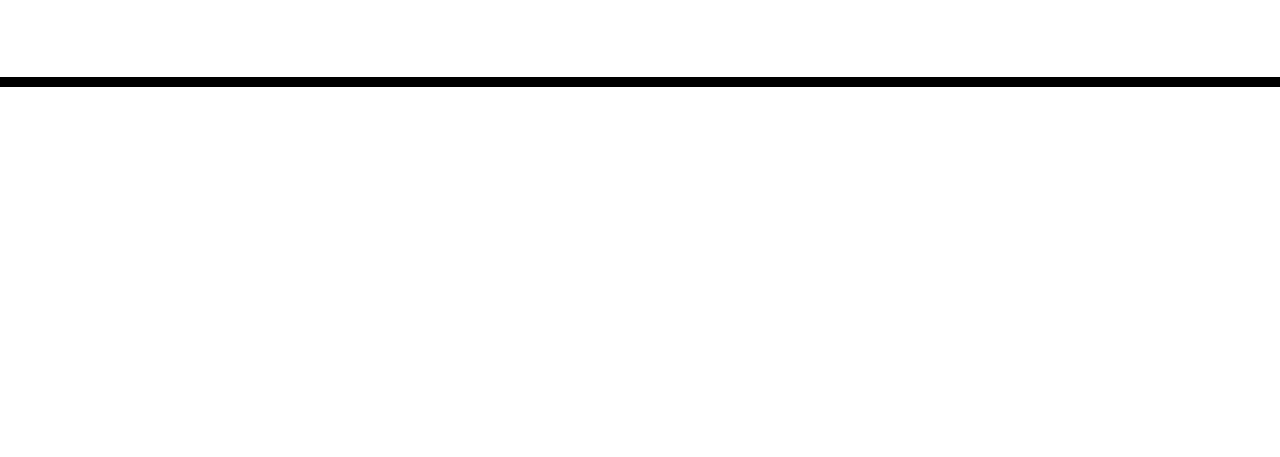
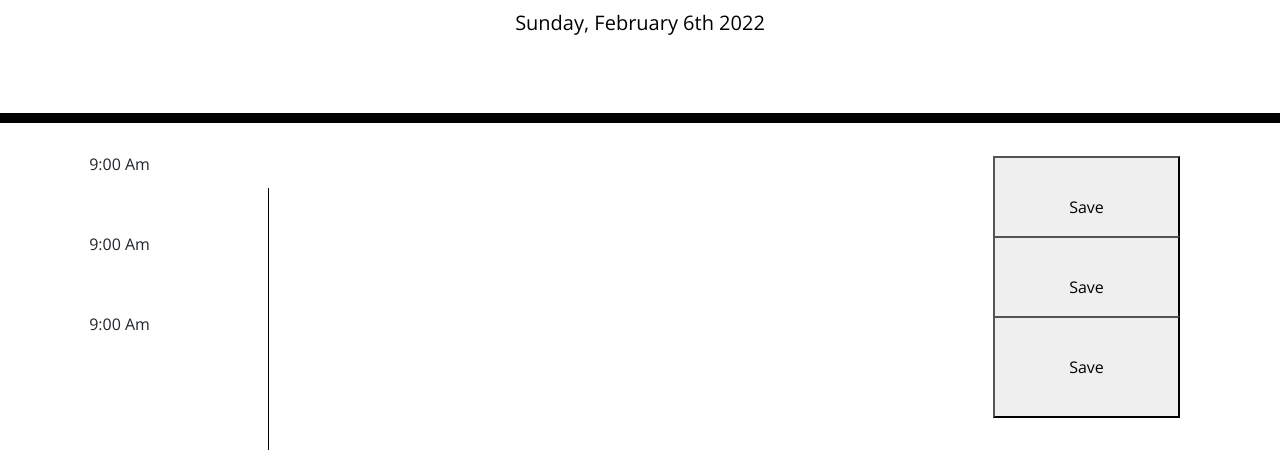
Before and after one commit to Ssrr17/Work-Day-Scheduler, a plain HTML site: page index.html in a window 1280 px wide. Shown: the part 181-638 px from the top of the page. Drawn offline with nearby package versions, Linux system fonts and the light colour scheme.

Commit message:
blocks created

```diff
--- a/CSS/style.css
+++ b/CSS/style.css
@@ -1,3 +1,4 @@
+
 body {
   font-family: 'Open Sans', sans-serif;
   font-size: 16px;
@@ -11,6 +12,9 @@ textarea{
   color: #000000;
   border-left: 1px solid black;
   padding: 10px;
+  width: 100%;
+  height: 100%;
+  overflow: auto;
 }
 
 .jumbotron {
@@ -33,7 +37,10 @@ textarea{
 .row {
   white-space: pre-wrap;
   height: 80px;
-  border-top: 1px solid white;;
+  border-top: 1px solid white;
+ display: flex;
+ width: 100%;
+
 }
 
 .hour {
--- a/JS/script.js
+++ b/JS/script.js
@@ -1,3 +1,19 @@
-dayByDay = function(){
-//dynamic day creation
+//get and display the current date
+//create blocks for business hours
+//get user input info
+//save info to local storage
+//make time loops for past, present and future
+//colour code time status
+//
+
+
+
+
+
+function getHeaderDate() {
+    var toDay = moment().format('dddd, MMMM Do YYYY');
+    $("#currentDay").text(toDay);
+    console.log(toDay);
 }
+
+getHeaderDate()
--- a/index.html
+++ b/index.html
@@ -1,23 +1,14 @@
 <!DOCTYPE html>
 <html lang="en">
+
 <head>
   <meta charset="UTF-8" />
   <meta name="viewport" content="width=device-width, initial-scale=1.0" />
   <meta http-equiv="X-UA-Compatible" content="ie=edge" />
-    <link
-      rel="stylesheet"
-      href="https://stackpath.bootstrapcdn.com/bootstrap/4.3.1/css/bootstrap.min.css"
-    />
-    <link
-      rel="stylesheet"
-      href="https://use.fontawesome.com/releases/v5.8.1/css/all.css"
-      integrity="sha384-50oBUHEmvpQ+1lW4y57PTFmhCaXp0ML5d60M1M7uH2+nqUivzIebhndOJK28anvf"
-      crossorigin="anonymous"
-    />
-    <link
-      href="https://fonts.googleapis.com/css?family=Open+Sans&display=swap"
-      rel="stylesheet"
-    />
+  <link rel="stylesheet" href="https://stackpath.bootstrapcdn.com/bootstrap/4.3.1/css/bootstrap.min.css" />
+  <link rel="stylesheet" href="https://use.fontawesome.com/releases/v5.8.1/css/all.css"
+    integrity="sha384-50oBUHEmvpQ+1lW4y57PTFmhCaXp0ML5d60M1M7uH2+nqUivzIebhndOJK28anvf" crossorigin="anonymous" />
+  <link href="https://fonts.googleapis.com/css?family=Open+Sans&display=swap" rel="stylesheet" />
   <link rel="stylesheet" href="./CSS/style.css" />
   <title>Work Day Scheduler</title>
 </head>
@@ -28,11 +19,43 @@
     <p class="lead">A simple calendar app for scheduling your work day</p>
     <p id="currentDay" class="lead"></p>
   </header>
-    <div class="container">
   <!-- Timeblocks go here -->
+  <main class="container">
+
+    <form class="row">
+
+      <div class="col"> 9:00 Am </div>
+      <div class="col-8">
+        <textarea name="textarea" id="past"></textarea>
       </div>
+      <button class= "col"> Save </button>
+    </form>
+
+
+
+    <form class="row">
+
+      <div class="col"> 9:00 Am </div>
+      <div class="col-8">
+        <textarea name="textarea" id="past"></textarea>
+      </div>
+      <button class= "col"> Save </button>
+    </form>
+    <form class="row">
+
+      <div class="col"> 9:00 Am </div>
+      <div class="col-8">
+        <textarea name="textarea" id="past"></textarea>
+      </div>
+      <button class= "col"> Save </button>
+    </form>
+
+  </main>
 
   <script src="https://code.jquery.com/jquery-3.4.1.min.js"></script>
   <script src="https://cdnjs.cloudflare.com/ajax/libs/moment.js/2.24.0/moment.min.js"></script>
+  <script src="https://cdnjs.cloudflare.com/ajax/libs/twitter-bootstrap/4.3.1/js/bootstrap.min.js"></script>
+  <script src="./JS/script.js"></script>
 </body>
+
 </html>
```
Also changed, not shown: 2 other files. Lines whose indentation alone changed are shown as unchanged.
